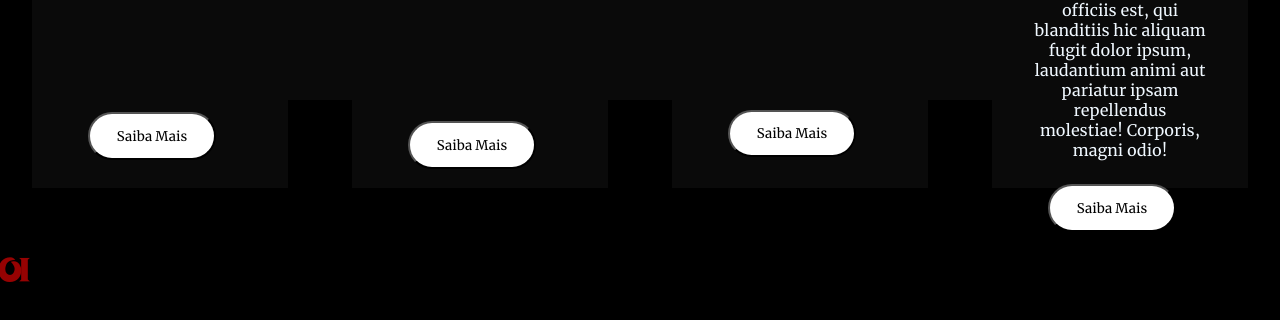
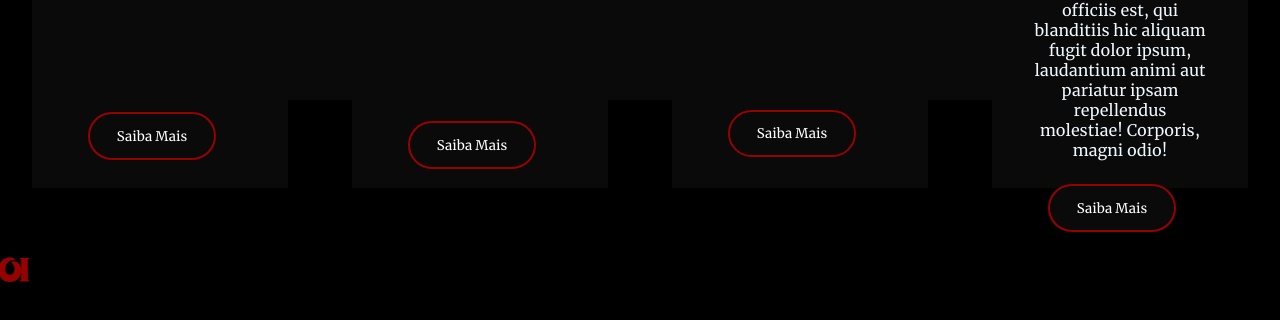
Before and after one commit to nicolaslimacontato/Pagina-Rpg, a plain HTML site: page index.html in a window 1280 px wide. Shown: the part 2770-3090 px from the top of the page. Drawn offline with nearby package versions, Linux system fonts and the light colour scheme.

Commit message:
faltou o hover :3

```diff
--- a/css/style.css
+++ b/css/style.css
@@ -369,7 +369,6 @@ section {
     height: 70vh;
     flex-basis: 20%;
     background-color: rgb(10, 10, 10);
-    ;
     text-align: center;
 }
 
@@ -388,10 +387,20 @@ section {
 }
 
 .card li button {
-    background-color: var(--color-background);
-    color: rgb(0, 0, 0);
+    background-color:  rgb(10, 10, 10);
+    color: var(--color-background);
     padding: 1em 2em;
     border-radius: 25em;
+    border: 2px solid var(--color-title);
+    transition: .5s;
+}
+
+.card li button:hover {
+    background-color: var(--color-title);
+    border-radius: 25em;
+    color: var(--color-background);
+    transform: scale(1.12);
+    transition: .5s;
 }
 
 
```
